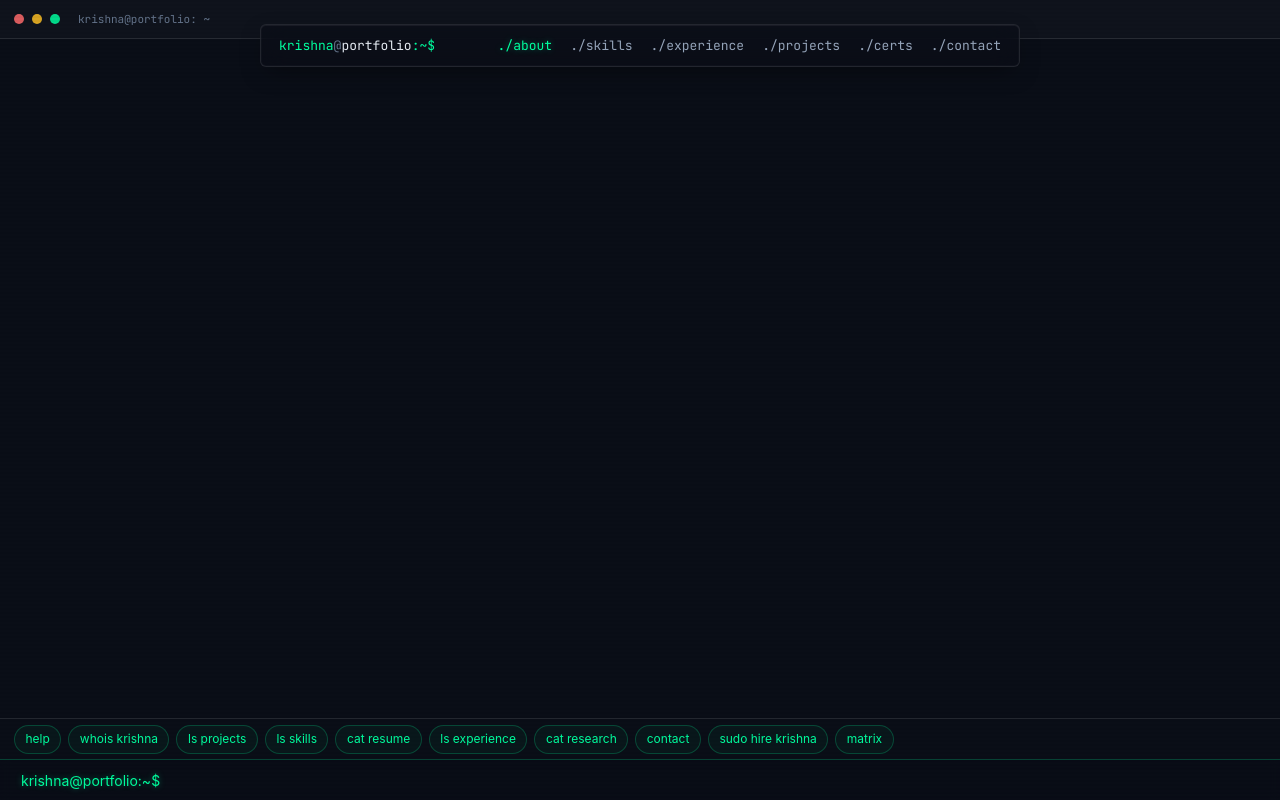
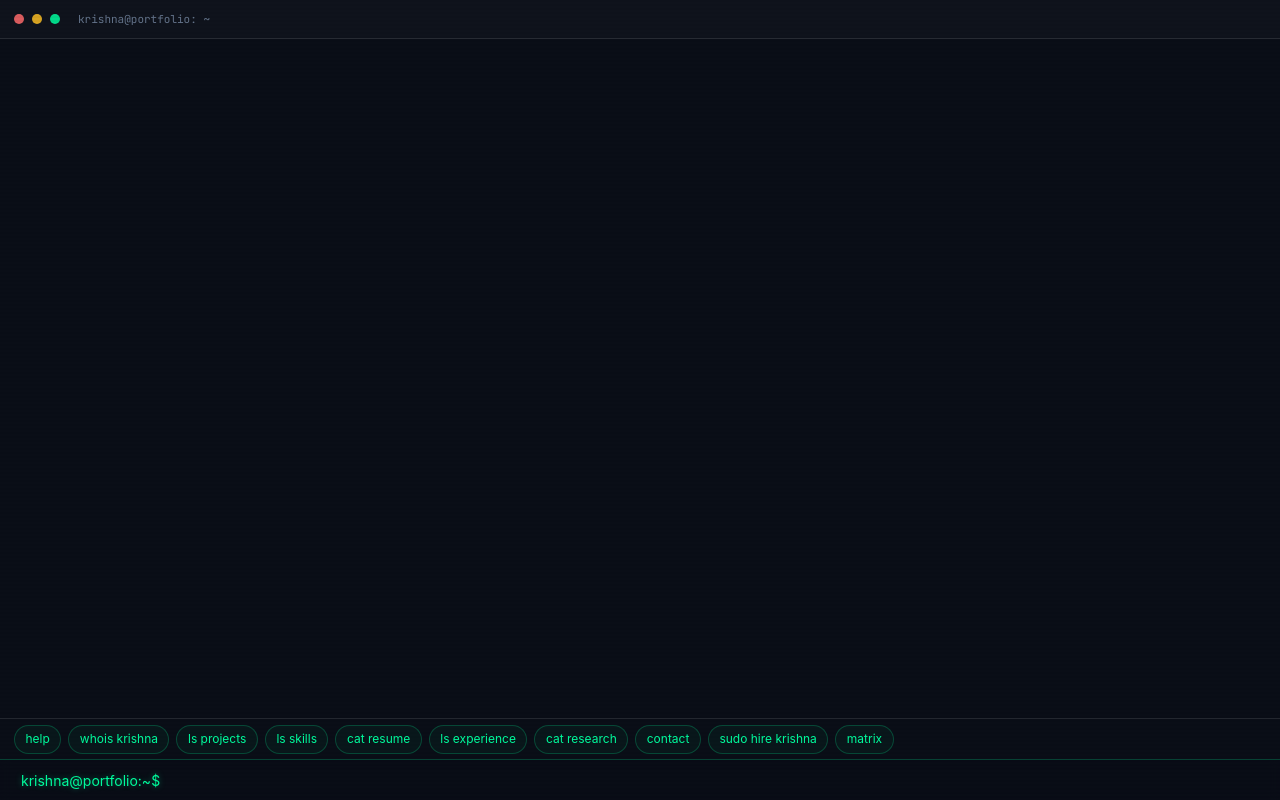
Before and after one commit to Krishna09Bhardwaj/krishna-portfolio, a Next.js app: page / in a window 1280 px wide. Shown: the top 800 px of the page. Built offline with nearby package versions, Linux system fonts and the light colour scheme.

Commit message:
fix: hide nav while terminal is visible, fade in after scroll

```diff
--- a/src/app/globals.css
+++ b/src/app/globals.css
@@ -135,7 +135,7 @@ body::after {
 .terminal-output {
   flex: 1;
   overflow-y: auto;
-  padding: 4.5rem 1.5rem 0.5rem; /* top: 72px clears the fixed nav */
+  padding: 1.25rem 1.5rem 0.5rem;
   scroll-behavior: smooth;
   overscroll-behavior: contain;
 }
--- a/src/components/nav/Nav.tsx
+++ b/src/components/nav/Nav.tsx
@@ -11,7 +11,21 @@ const LINKS = [
 ];
 
 export default function Nav() {
-  const [active, setActive] = useState('');
+  const [active, setActive]       = useState('');
+  const [visible, setVisible]     = useState(false); // hidden while terminal fills viewport
+
+  useEffect(() => {
+    // Hide nav while terminal section is in view; show once user scrolls past it
+    const terminal = document.getElementById('terminal');
+    if (terminal) {
+      const obs = new IntersectionObserver(
+        ([entry]) => setVisible(!entry.isIntersecting),
+        { threshold: 0.1 },
+      );
+      obs.observe(terminal);
+      return () => obs.disconnect();
+    }
+  }, []);
 
   useEffect(() => {
     const observers = LINKS.map(({ id }) => {
@@ -30,7 +44,6 @@ export default function Nav() {
   const scrollTo = (id: string) => {
     const el = document.getElementById(id);
     if (!el) return;
-    // Immediately reveal so section is visible during scroll animation
     el.classList.add('visible');
     el.scrollIntoView({ behavior: 'smooth', block: 'start' });
   };
@@ -39,9 +52,12 @@ export default function Nav() {
     <nav style={{
       position: 'fixed', top: 24, left: '50%', transform: 'translateX(-50%)',
       width: 'calc(100% - 48px)', maxWidth: 760, zIndex: 50,
+      opacity: visible ? 1 : 0,
+      pointerEvents: visible ? 'auto' : 'none',
+      transition: 'opacity 300ms ease',
     }}>
       <div style={{
-        background: 'rgba(10,14,23,0.70)',
+        background: 'rgba(10,14,23,0.80)',
         backdropFilter: 'blur(14px)',
         WebkitBackdropFilter: 'blur(14px)',
         border: '1px solid var(--glass-border)',
```
